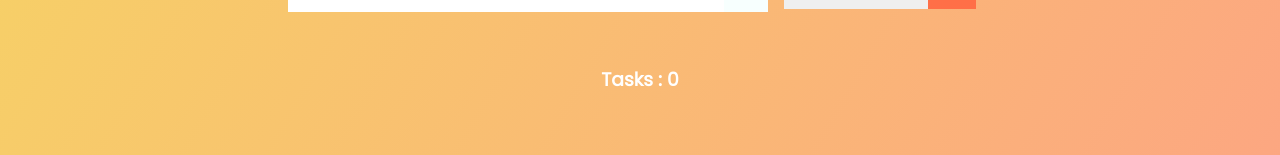
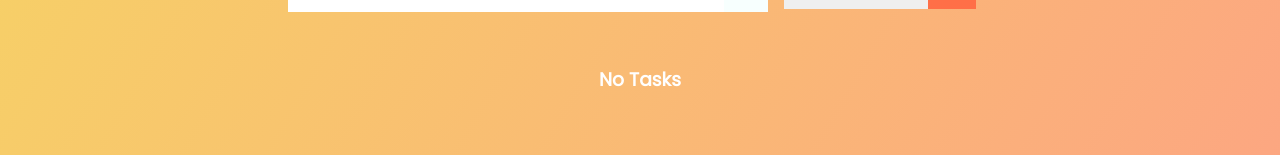
Before and after one commit to sahanK/react-todo, a React (Create React App) app: page / in a window 1280 px wide. Shown: the part 255-410 px from the top of the page. Built offline with nearby package versions, Linux system fonts and the light colour scheme.

Commit message:
Task count updated

```diff
--- a/src/App.js
+++ b/src/App.js
@@ -45,7 +45,7 @@ function App() {
         <h1>Todo list</h1>
       </header>
       <Form todos={todos} setTodos={setTodos} inputText={inputText} setInputText={setInputText} setStatus={setStatus}/>
-      <TodoList todos={todos} setTodos={setTodos} filteredTodos={filteredTodos}/>
+      <TodoList todos={todos} setTodos={setTodos} filteredTodos={filteredTodos} status={status}/>
     </div>
   );
 }
--- a/src/components/TodoList.js
+++ b/src/components/TodoList.js
@@ -1,7 +1,7 @@
 import React from 'react';
 import Todo from './Todo';
 
-const TodoList = ({todos, setTodos, filteredTodos}) => {
+const TodoList = ({todos, setTodos, filteredTodos, status}) => {
     return(
         <div className="todo-container">
             <ul className="todo-list">
@@ -15,7 +15,7 @@ const TodoList = ({todos, setTodos, filteredTodos}) => {
                         todo={todo}/>
                 ))}
             </ul>
-            <h3 style={{textAlign: 'center'}}>Tasks : {filteredTodos.length}</h3>
+            {filteredTodos.length === 0 ? <h3>No Tasks</h3> : <h3 style={{textAlign: 'center'}}>{status} : { filteredTodos.length}</h3>}
         </div>
     );
 }
```
